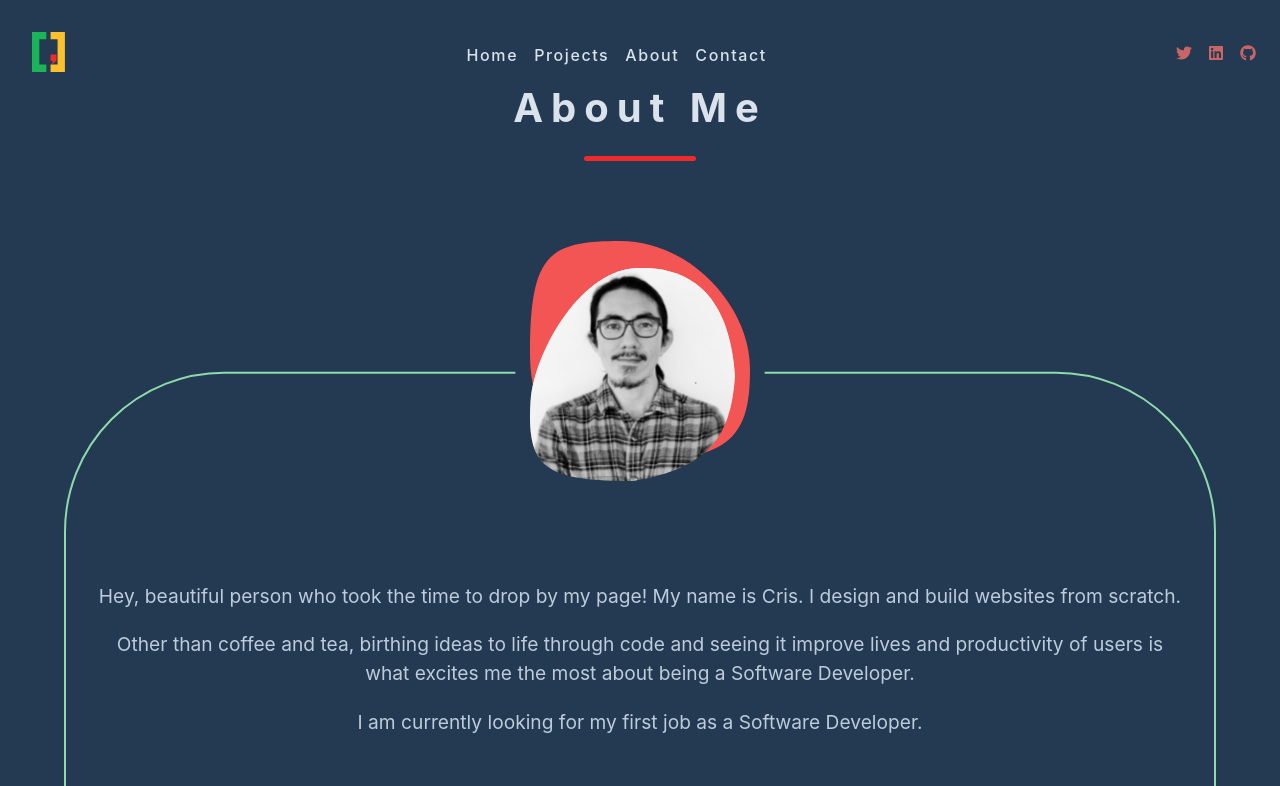
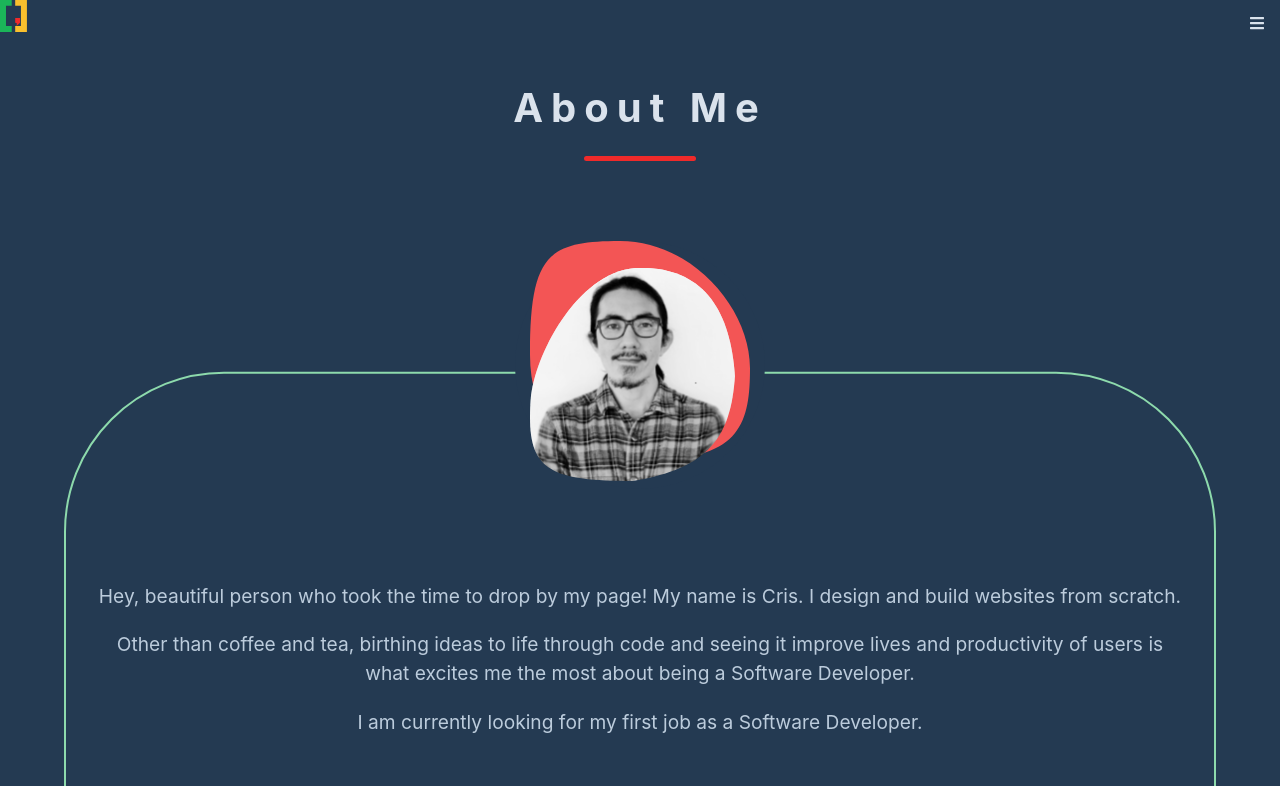
Before and after one commit to eatcodesforlife/my-react-portfolio, a React (Create React App) app: page /about in a window 1280 px wide. Shown: the top 786 px of the page. Built offline with nearby package versions, Linux system fonts and the light colour scheme.

Commit message:
redoing nav

```diff
--- a/src/components/Connect.js
+++ b/src/components/Connect.js
@@ -1,6 +1,6 @@
 import React from 'react'
-import { social } from '../utils/links'
 import { SiNetlify } from 'react-icons/si'
+import SocialLinks from './SocialLinks'
 
 const Connect = () => {
 
@@ -10,17 +10,7 @@ const Connect = () => {
             <h2 className='section-title'>Connect with me</h2>
             <div className="underline"></div>
             <div className="contactme-center">
-                <ul className="contactme-social">
-                    {
-                        social.map( ({id, url, icon}) => (
-                            <li key={id} className="contactme-link">
-                                <a href={url} target='_blank' rel='noreferrer'>
-                                    {icon}
-                                </a>
-                            </li>
-                        ))
-                    }
-                </ul>
+                <SocialLinks />
                 <form className='form' name='contact' action='/contact' method="post">
                     <div className="input-container">
                         <input type="hidden" name="form-name" value='contact'/>
--- a/src/components/Navbar.js
+++ b/src/components/Navbar.js
@@ -1,59 +1,19 @@
-import React, { useState, useEffect, useRef } from 'react'
+import React from 'react'
 import { FaBars } from 'react-icons/fa'
-import { navlinks, social } from '../utils/links'
 import logo from '../imgs/mylogo.svg'
-import { Link } from 'react-router-dom'
 
 const Navbar = () => {
-
-    const [ isShowMenu, setIsShowMenu ] = useState(false)
-    const linksContainerRef = useRef(null)
-    const linksRef = useRef(null)
-
-
-
-    useEffect(() => {
-        const linksHeight = linksRef.current.getBoundingClientRect().height
-        if(isShowMenu){
-            linksContainerRef.current.style.height = `${linksHeight}px`
-        }else {
-            linksContainerRef.current.style.height = '0px'
-        }
-
-    }, [isShowMenu])
-
-
     return (
-        <nav className='nav-center'>
-            <div className="nav-header">
-                <Link to={navlinks[0].url}>
-                    <img src={logo} alt="logo" className='logo'/>
-                </Link>
-                <button className={`nav-toggle ${isShowMenu && "rotate"}`} onClick={() => setIsShowMenu(!isShowMenu)}>
+        <div className="nav-container">
+            <nav className='nav'>
+                <div className="logo">
+                    <img src={logo} alt="logo"/>
+                </div>
+                <div className="nav-button">
                     <FaBars />
-                </button>
-            </div>
-            <div className="links-container" ref={linksContainerRef}>
-                <ul className="links" ref={linksRef}>
-                    {
-                        navlinks.map(({id, url, text}) => (
-                            <li key={id}>
-                                <Link to={url} className='links-url'>{text}</Link>
-                            </li>
-                        ))
-                    }
-                </ul>
-            </div>
-            <ul className="social-icons">
-                {
-                    social.map(({id, url, icon}) => (
-                        <li key={id}>
-                            <a href={url} target='_blank' rel='noreferrer'>{icon}</a>
-                        </li>
-                    ))
-                }
-            </ul>
-        </nav>
+                </div>
+            </nav>
+        </div>
     )
 }
 
--- /dev/null
+++ b/src/components/SocialLinks.js
@@ -0,0 +1,22 @@
+import React from 'react'
+import { social } from '../utils/links'
+
+const SocialLinks = () => {
+    return (
+        <>
+            <ul className="social-links">
+                {
+                    social.map( ({id, url, icon}) => (
+                        <li key={id} className="contactme-link">
+                            <a href={url} target='_blank' rel='noreferrer'>
+                                {icon}
+                            </a>
+                        </li>
+                    ))
+                }
+            </ul>
+        </>
+    )
+}
+
+export default SocialLinks
--- a/src/index.css
+++ b/src/index.css
@@ -176,72 +176,40 @@ p {
 .underline {
   height: 0.3rem;
   width: 7rem;
-  align-self: center;
-  background-color: white;
   border-radius: var(--borderRadius);
   margin-bottom: 5rem;
 }
 
 /* navbar */
-nav {
-  background: transparent;
-  position: fixed;
+.nav-container {
+  position: relative;
+}
+.nav {
+  position: absolute;
   width: 100%;
-  z-index: 5;
-}
-
-.nav-header {
   display: flex;
+  justify-content: space-between;
   align-items: center;
-  justify-content: space-between;
-  padding: 1rem;
-}
-.nav-toggle {
-  display: grid;
-  place-items: center;
-  border-color: transparent;
-  cursor: pointer;
-  font-size: 1.5rem;
-  color: var(--clr-primary-6);
-  transition: var(--transition);
-  background-color: transparent;
-}
-
-.nav-toggle:hover {
-  color: var(--clr-primary-3);
-}
-
-.nav-toggle.rotate {
-  transform: rotate(90deg);
+  background-color: none;
 }
 
 .logo {
-  margin-left: 1rem;
-  height: 40px;
+  position: relative;
 }
-
-.links-container {
-  display: flex;
-  flex-direction: column;
-  justify-content: center;
-  align-items: center;
-  height: 0px;
-  overflow: hidden;
-  transition: var(--transition);
+.logo img {
+  height: 2rem;
 }
-
-.links-url {
-  color: var(--clr-grey-9);
-  font-size: 1rem;
-  text-transform: capitalize;
-  font-weight: 500;
-  letter-spacing: var(--spacing);
-  display: block;
-  padding: 1rem;
+.nav-button {
+  display: grid;
+  place-items: center;
+  padding: 0;
+  position: fixed;
+  right: 15px;
+  top: 15px;
+  z-index: 10;
 }
-
-.social-icons {
-  display: none;
+.nav-button.rotate {
+  transform: rotate(90deg);
 }
 
 /* hero */
@@ -255,7 +223,7 @@ nav {
   width: 100vw;
   display: grid;
   place-items: center;
-  background-color: rgb(36, 58, 82, 0.9);
+  background-color: var(--transparent-1);
   text-align: center;
 }
 .hero-center h1 {
@@ -426,19 +394,19 @@ a {
   height: 70vh;
 }
 
-.contactme-social {
+.contactme .social-links {
   display: flex;
   justify-content: space-around;
   width: 100%;
   max-width: 500px;
 }
 
-.contactme-social a {
+.contactme .social-links a {
   color: var(--clr-primary-7);
   font-size: 1.5rem;
   cursor: pointer;
 }
-.contactme-social a:hover {
+.contactme .social-links a:hover {
   color: var(--clr-primary-5);
 }
 
@@ -498,48 +466,6 @@ textarea {
 }
 
 @media screen and (min-width: 800px) {
-  .nav-center {
-    display: flex;
-    align-items: center;
-    justify-content: space-between;
-    padding: 1rem;
-    background-color: transparent;
-  }
-
-  .nav-header {
-    padding: 0;
-  }
-
-  .nav-toggle {
-    display: none;
-  }
-
-  .links-container {
-    height: auto !important;
-  }
-
-  .links {
-    display: flex;
-  }
-
-  .links-url {
-    padding: 0;
-    margin: 0 0.5rem;
-  }
-
-  .social-icons {
-    display: flex;
-  }
-
-  .social-icons a {
-    margin: 0 0.5rem;
-    color: var(--clr-primary-7);
-  }
-
-  .social-icons a:hover {
-    color: var(--clr-primary-4);
-  }
-
   .hero-info h1 {
     font-size: 3rem;
   }
```
Also changed, not shown: src/components/Sidemenu.js (added, +12 -0 lines), 1 other file (tests, documents, lock files or other folders).
